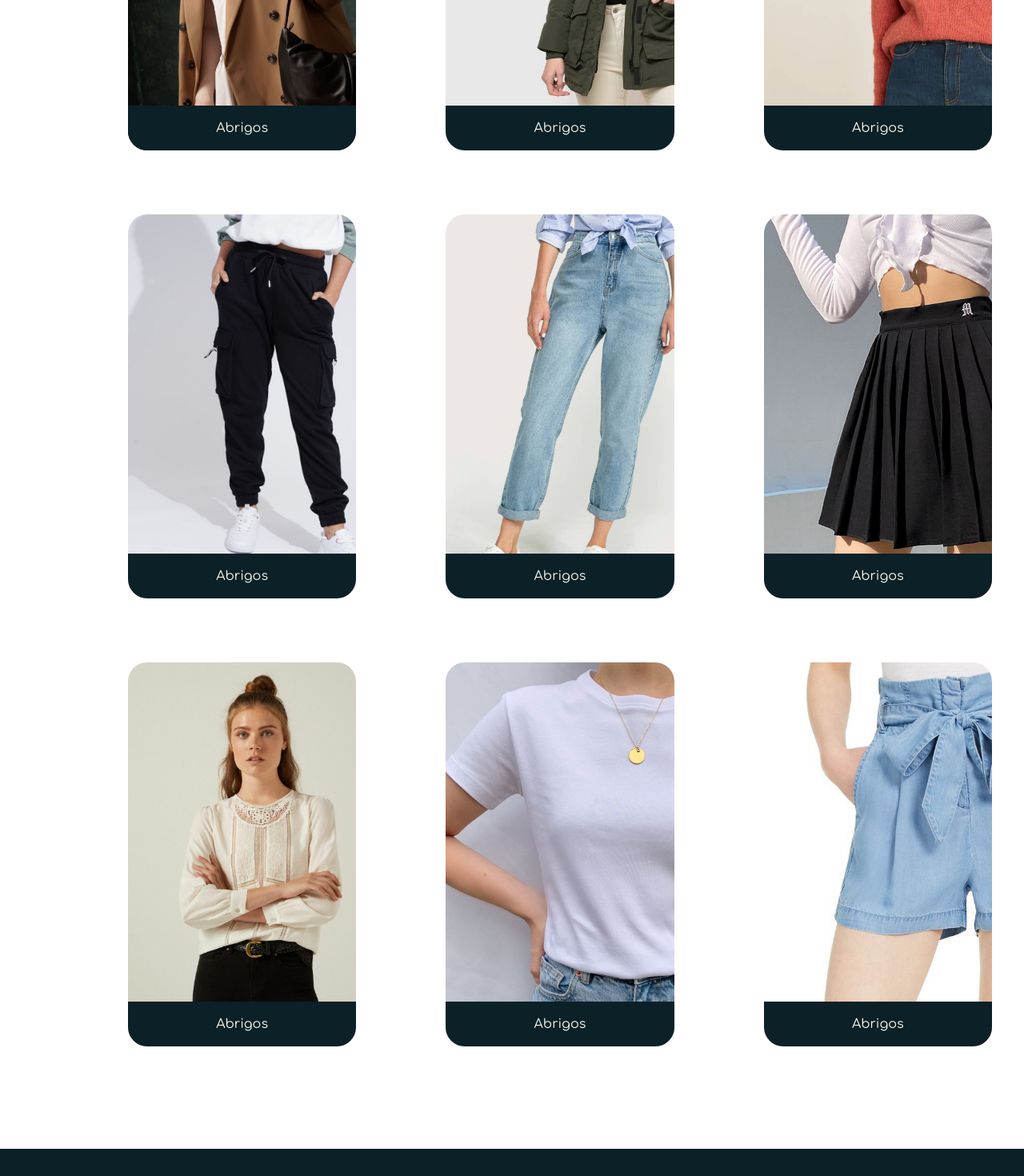
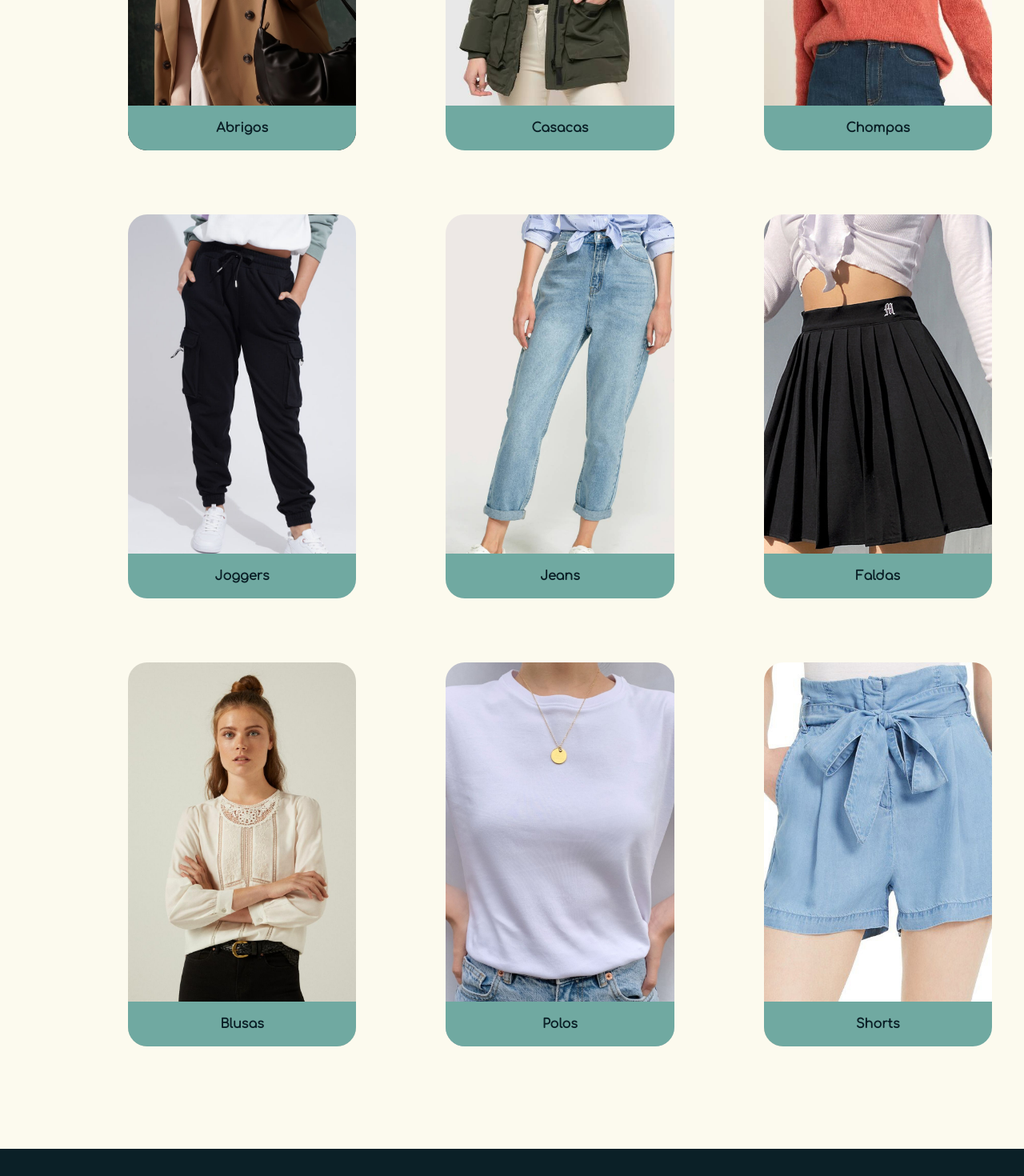
Before and after one commit to ssssshel/GloriousVS, a Next.js app: page / in a window 1280 px wide. Shown: the part 2160-3630 px from the top of the page at 80% size. Built offline with nearby package versions, Linux system fonts and the light colour scheme.

Commit message:
avance front 27/04 tarde

```diff
--- a/components/Footer.jsx
+++ b/components/Footer.jsx
@@ -10,7 +10,7 @@ const Footer = () => {
   return (
     <footer className="sticky z-20 flex items-center justify-center w-full h-screen px-10 bg-charleston">
       <div className="flex flex-row justify-around w-full">
-        <h2 className="font-Pacifico text-7xl text-ivory">Glorious</h2>
+        <h2 className="text-6xl font-Pacifico text-ivory">Glorious</h2>
         {/* col1 */}
         <ul className="flex flex-col gap-4">
           <li className="mb-2 -ml-4 text-xl font-Comfortaa text-ivory">
--- a/pages/catalogo/[category]/index.jsx
+++ b/pages/catalogo/[category]/index.jsx
@@ -11,7 +11,7 @@ export default function ProductCategory() {
 
   let cat = "";
 
-  cat = category.substring(0, 1).toUpperCase() + category.substring(1);
+  // cat = category.substring(0, 1).toUpperCase() + category.substring(1);
 
   // setCat("loading");
 
@@ -21,17 +21,25 @@ export default function ProductCategory() {
       <Navbar />
       {/* section */}
       <div>
-        <div className="w-full h-auto py-32 pl-40 pr-10">
-          <div>
-            <div className="" />
+        <div className="w-full h-auto py-20 pl-40 pr-10 bg-ivory">
+          <div className="grid grid-rows-1 grid-cols-11 w-full h-80% items-center ">
+            <h1 className="text-6xl text-charleston font-Pacifico">
+              {category}
+            </h1>
+            <div className="w-full h-full col-span-11 col-start-5 bg-center bg-no-repeat bg-cover rounded-3xl bg-abrigoGris" />
           </div>
-          <h1 className="text-6xl text-charleston font-Pacifico">{cat}</h1>
-          <div className="grid grid-flow-row grid-cols-3 mt-20 gap-y-20 gap-x-28">
+          <div className="grid grid-flow-row grid-cols-3 mt-20 bg-ivory gap-y-20 gap-x-28">
             <Link href={`/catalogo/${category}/`}>
               <a>
                 <div className="w-full h-60% hover:brightness-75 flex flex-col justify-end bg-abrigo bg-cover rounded-3xl bg-no-repeat">
-                  <div className="flex flex-col items-center justify-center w-full hover:bg-teal h-14 rounded-b-3xl hover:cursor-pointer bg-charleston">
-                    <span className="text-ivory font-Comfortaa">Abrigos</span>
+                  <div className="grid w-full grid-cols-3 grid-rows-1 rounded-b-3xl h-14 hover:cursor-pointer">
+                    <div className="flex flex-col justify-center col-start-1 col-end-3 pl-6 text-base font-Comfortaa rounded-bl-3xl hover:bg-ivory bg-green">
+                      <h3>Abrigo camel</h3>
+                      <p>S/.42</p>
+                    </div>
+                    <div className="flex flex-col justify-center text-sm bg-charleston hover:bg-ivory hover:text-charleston font-Comfortaa text-ivory rounded-br-3xl">
+                      <p className="text-center">Elige tus opciones</p>
+                    </div>
                   </div>
                 </div>
               </a>
--- a/pages/catalogo/index.jsx
+++ b/pages/catalogo/index.jsx
@@ -12,86 +12,104 @@ const catalogo = () => {
       />
       <Navbar />
       {/* section */}
-      <div className="w-full h-auto py-32 pl-40 pr-10">
+      <div className="w-full h-auto py-32 pl-40 pr-10 bg-ivory">
         <h1 className="text-6xl font-Pacifico text-charleston">Catálogo</h1>
         <div className="grid grid-flow-row grid-cols-3 mt-20 gap-y-20 gap-x-28">
           <Link href={"/catalogo/abrigos"}>
             <a>
-              <div className="w-full h-60% hover:brightness-75 flex flex-col justify-end bg-abrigo bg-cover rounded-3xl bg-no-repeat">
-                <div className="flex flex-col items-center justify-center w-full hover:bg-teal h-14 rounded-b-3xl hover:cursor-pointer bg-charleston">
-                  <span className="text-ivory font-Comfortaa">Abrigos</span>
+              <div className="w-full h-60% bg-center hover:brightness-75 flex flex-col justify-end bg-abrigo bg-cover rounded-3xl bg-no-repeat">
+                <div className="flex flex-col items-center justify-center w-full hover:bg-ivory h-14 rounded-b-3xl hover:cursor-pointer bg-green">
+                  <span className="font-bold text-charleston font-Comfortaa">
+                    Abrigos
+                  </span>
                 </div>
               </div>
             </a>
           </Link>
           <Link href={"/catalogo/casacas"}>
             <a>
-              <div className="w-full h-60% hover:brightness-75 flex flex-col justify-end bg-casaca bg-cover rounded-3xl bg-no-repeat">
-                <div className="flex flex-col items-center justify-center w-full hover:bg-teal h-14 rounded-b-3xl hover:cursor-pointer bg-charleston">
-                  <span className="text-ivory font-Comfortaa">Abrigos</span>
+              <div className="w-full bg-center h-60% hover:brightness-75 flex flex-col justify-end bg-casaca bg-cover rounded-3xl bg-no-repeat">
+                <div className="flex flex-col items-center justify-center w-full hover:bg-ivory h-14 rounded-b-3xl hover:cursor-pointer bg-green">
+                  <span className="font-bold text-charleston font-Comfortaa">
+                    Casacas
+                  </span>
                 </div>
               </div>
             </a>
           </Link>
           <Link href={"/catalogo/chompas"}>
             <a>
-              <div className="w-full h-60% hover:brightness-75 flex flex-col justify-end bg-chompa bg-cover rounded-3xl bg-no-repeat">
-                <div className="flex flex-col items-center justify-center w-full hover:bg-teal h-14 rounded-b-3xl hover:cursor-pointer bg-charleston">
-                  <span className="text-ivory font-Comfortaa">Abrigos</span>
+              <div className="w-full bg-center h-60% hover:brightness-75 flex flex-col justify-end bg-chompa bg-cover rounded-3xl bg-no-repeat">
+                <div className="flex flex-col items-center justify-center w-full hover:bg-ivory h-14 rounded-b-3xl hover:cursor-pointer bg-green">
+                  <span className="font-bold text-charleston font-Comfortaa">
+                    Chompas
+                  </span>
                 </div>
               </div>
             </a>
           </Link>
           <Link href={"/catalogo/joggers"}>
             <a>
-              <div className="w-full h-60% hover:brightness-75 flex flex-col justify-end bg-jogger bg-cover rounded-3xl bg-no-repeat">
-                <div className="flex flex-col items-center justify-center w-full hover:bg-teal h-14 rounded-b-3xl hover:cursor-pointer bg-charleston">
-                  <span className="text-ivory font-Comfortaa">Abrigos</span>
+              <div className="w-full bg-center h-60% hover:brightness-75 flex flex-col justify-end bg-jogger bg-cover rounded-3xl bg-no-repeat">
+                <div className="flex flex-col items-center justify-center w-full hover:bg-ivory h-14 rounded-b-3xl hover:cursor-pointer bg-green">
+                  <span className="font-bold text-charleston font-Comfortaa">
+                    Joggers
+                  </span>
                 </div>
               </div>
             </a>
           </Link>
           <Link href={"/catalogo/jeans"}>
             <a>
-              <div className="w-full h-60% hover:brightness-75 flex flex-col justify-end bg-jeans bg-cover rounded-3xl bg-no-repeat">
-                <div className="flex flex-col items-center justify-center w-full hover:bg-teal h-14 rounded-b-3xl hover:cursor-pointer bg-charleston">
-                  <span className="text-ivory font-Comfortaa">Abrigos</span>
+              <div className="w-full bg-center h-60% hover:brightness-75 flex flex-col justify-end bg-jeans bg-cover rounded-3xl bg-no-repeat">
+                <div className="flex flex-col items-center justify-center w-full hover:bg-ivory h-14 rounded-b-3xl hover:cursor-pointer bg-green">
+                  <span className="font-bold text-charleston font-Comfortaa">
+                    Jeans
+                  </span>
                 </div>
               </div>
             </a>
           </Link>
           <Link href={"/catalogo/faldas"}>
             <a>
-              <div className="w-full h-60% hover:brightness-75 flex flex-col justify-end bg-falda bg-cover rounded-3xl bg-no-repeat">
-                <div className="flex flex-col items-center justify-center w-full hover:bg-teal h-14 rounded-b-3xl hover:cursor-pointer bg-charleston">
-                  <span className="text-ivory font-Comfortaa">Abrigos</span>
+              <div className="w-full bg-center h-60% hover:brightness-75 flex flex-col justify-end bg-falda bg-cover rounded-3xl bg-no-repeat">
+                <div className="flex flex-col items-center justify-center w-full hover:bg-ivory h-14 rounded-b-3xl hover:cursor-pointer bg-green">
+                  <span className="font-bold text-charleston font-Comfortaa">
+                    Faldas
+                  </span>
                 </div>
               </div>
             </a>
           </Link>
           <Link href={"/catalogo/blusas"}>
             <a>
-              <div className="w-full h-60% hover:brightness-75 flex flex-col justify-end bg-blusa bg-cover rounded-3xl bg-no-repeat">
-                <div className="flex flex-col items-center justify-center w-full hover:bg-teal h-14 rounded-b-3xl hover:cursor-pointer bg-charleston">
-                  <span className="text-ivory font-Comfortaa">Abrigos</span>
+              <div className="w-full bg-center h-60% hover:brightness-75 flex flex-col justify-end bg-blusa bg-cover rounded-3xl bg-no-repeat">
+                <div className="flex flex-col items-center justify-center w-full hover:bg-ivory h-14 rounded-b-3xl hover:cursor-pointer bg-green">
+                  <span className="font-bold text-charleston font-Comfortaa">
+                    Blusas
+                  </span>
                 </div>
               </div>
             </a>
           </Link>
           <Link href={"/catalogo/polos"}>
             <a>
-              <div className="w-full h-60% hover:brightness-75 flex flex-col justify-end bg-polo bg-cover rounded-3xl bg-no-repeat">
-                <div className="flex flex-col items-center justify-center w-full hover:bg-teal h-14 rounded-b-3xl hover:cursor-pointer bg-charleston">
-                  <span className="text-ivory font-Comfortaa">Abrigos</span>
+              <div className="w-full h-60% bg-center hover:brightness-75 flex flex-col justify-end bg-polo bg-cover rounded-3xl bg-no-repeat">
+                <div className="flex flex-col items-center justify-center w-full hover:bg-ivory h-14 rounded-b-3xl hover:cursor-pointer bg-green">
+                  <span className="font-bold text-charleston font-Comfortaa">
+                    Polos
+                  </span>
                 </div>
               </div>
             </a>
           </Link>
           <Link href={"/catalogo/shorts"}>
             <a>
-              <div className="w-full h-60% hover:brightness-75 flex flex-col justify-end bg-short bg-cover rounded-3xl bg-no-repeat">
-                <div className="flex flex-col items-center justify-center w-full hover:bg-teal h-14 rounded-b-3xl hover:cursor-pointer bg-charleston">
-                  <span className="text-ivory font-Comfortaa">Abrigos</span>
+              <div className="w-full h-60% bg-center hover:brightness-75 flex flex-col justify-end bg-short bg-cover rounded-3xl bg-no-repeat">
+                <div className="flex flex-col items-center justify-center w-full hover:bg-ivory h-14 rounded-b-3xl hover:cursor-pointer bg-green">
+                  <span className="font-bold text-charleston font-Comfortaa">
+                    Shorts
+                  </span>
                 </div>
               </div>
             </a>
--- a/pages/index.jsx
+++ b/pages/index.jsx
@@ -38,86 +38,104 @@ const home = () => {
         </article>
       </div>
       {/* store */}
-      <div className="w-full h-auto py-32 pl-40 pr-10">
+      <div className="w-full h-auto py-32 pl-40 pr-10 bg-ivory">
         <h1 className="text-6xl text-charleston font-Pacifico">Store</h1>
         <div className="grid grid-flow-row grid-cols-3 mt-20 gap-y-20 gap-x-28">
           <Link href={"/catalogo/abrigos"}>
             <a>
-              <div className="w-full h-60% hover:brightness-75 flex flex-col justify-end bg-abrigo bg-cover rounded-3xl bg-no-repeat">
-                <div className="flex flex-col items-center justify-center w-full hover:bg-teal h-14 rounded-b-3xl hover:cursor-pointer bg-charleston">
-                  <span className="text-ivory font-Comfortaa">Abrigos</span>
+              <div className="w-full h-60% bg-center hover:brightness-75 flex flex-col justify-end bg-abrigo bg-cover rounded-3xl bg-no-repeat">
+                <div className="flex flex-col items-center justify-center w-full hover:bg-ivory h-14 rounded-b-3xl hover:cursor-pointer bg-green">
+                  <span className="font-bold text-charleston font-Comfortaa">
+                    Abrigos
+                  </span>
                 </div>
               </div>
             </a>
           </Link>
           <Link href={"/catalogo/casacas"}>
             <a>
-              <div className="w-full h-60% hover:brightness-75 flex flex-col justify-end bg-casaca bg-cover rounded-3xl bg-no-repeat">
-                <div className="flex flex-col items-center justify-center w-full hover:bg-teal h-14 rounded-b-3xl hover:cursor-pointer bg-charleston">
-                  <span className="text-ivory font-Comfortaa">Abrigos</span>
+              <div className="w-full bg-center h-60% hover:brightness-75 flex flex-col justify-end bg-casaca bg-cover rounded-3xl bg-no-repeat">
+                <div className="flex flex-col items-center justify-center w-full hover:bg-ivory h-14 rounded-b-3xl hover:cursor-pointer bg-green">
+                  <span className="font-bold text-charleston font-Comfortaa">
+                    Casacas
+                  </span>
                 </div>
               </div>
             </a>
           </Link>
           <Link href={"/catalogo/chompas"}>
             <a>
-              <div className="w-full h-60% hover:brightness-75 flex flex-col justify-end bg-chompa bg-cover rounded-3xl bg-no-repeat">
-                <div className="flex flex-col items-center justify-center w-full hover:bg-teal h-14 rounded-b-3xl hover:cursor-pointer bg-charleston">
-                  <span className="text-ivory font-Comfortaa">Abrigos</span>
+              <div className="w-full bg-center h-60% hover:brightness-75 flex flex-col justify-end bg-chompa bg-cover rounded-3xl bg-no-repeat">
+                <div className="flex flex-col items-center justify-center w-full hover:bg-ivory h-14 rounded-b-3xl hover:cursor-pointer bg-green">
+                  <span className="font-bold text-charleston font-Comfortaa">
+                    Chompas
+                  </span>
                 </div>
               </div>
             </a>
           </Link>
           <Link href={"/catalogo/joggers"}>
             <a>
-              <div className="w-full h-60% hover:brightness-75 flex flex-col justify-end bg-jogger bg-cover rounded-3xl bg-no-repeat">
-                <div className="flex flex-col items-center justify-center w-full hover:bg-teal h-14 rounded-b-3xl hover:cursor-pointer bg-charleston">
-                  <span className="text-ivory font-Comfortaa">Abrigos</span>
+              <div className="w-full bg-center h-60% hover:brightness-75 flex flex-col justify-end bg-jogger bg-cover rounded-3xl bg-no-repeat">
+                <div className="flex flex-col items-center justify-center w-full hover:bg-ivory h-14 rounded-b-3xl hover:cursor-pointer bg-green">
+                  <span className="font-bold text-charleston font-Comfortaa">
+                    Joggers
+                  </span>
                 </div>
               </div>
             </a>
           </Link>
           <Link href={"/catalogo/jeans"}>
             <a>
-              <div className="w-full h-60% hover:brightness-75 flex flex-col justify-end bg-jeans bg-cover rounded-3xl bg-no-repeat">
-                <div className="flex flex-col items-center justify-center w-full hover:bg-teal h-14 rounded-b-3xl hover:cursor-pointer bg-charleston">
-                  <span className="text-ivory font-Comfortaa">Abrigos</span>
+              <div className="w-full bg-center h-60% hover:brightness-75 flex flex-col justify-end bg-jeans bg-cover rounded-3xl bg-no-repeat">
+                <div className="flex flex-col items-center justify-center w-full hover:bg-ivory h-14 rounded-b-3xl hover:cursor-pointer bg-green">
+                  <span className="font-bold text-charleston font-Comfortaa">
+                    Jeans
+                  </span>
                 </div>
               </div>
             </a>
           </Link>
           <Link href={"/catalogo/faldas"}>
             <a>
-              <div className="w-full h-60% hover:brightness-75 flex flex-col justify-end bg-falda bg-cover rounded-3xl bg-no-repeat">
-                <div className="flex flex-col items-center justify-center w-full hover:bg-teal h-14 rounded-b-3xl hover:cursor-pointer bg-charleston">
-                  <span className="text-ivory font-Comfortaa">Abrigos</span>
+              <div className="w-full bg-center h-60% hover:brightness-75 flex flex-col justify-end bg-falda bg-cover rounded-3xl bg-no-repeat">
+                <div className="flex flex-col items-center justify-center w-full hover:bg-ivory h-14 rounded-b-3xl hover:cursor-pointer bg-green">
+                  <span className="font-bold text-charleston font-Comfortaa">
+                    Faldas
+                  </span>
                 </div>
               </div>
             </a>
           </Link>
           <Link href={"/catalogo/blusas"}>
             <a>
-              <div className="w-full h-60% hover:brightness-75 flex flex-col justify-end bg-blusa bg-cover rounded-3xl bg-no-repeat">
-                <div className="flex flex-col items-center justify-center w-full hover:bg-teal h-14 rounded-b-3xl hover:cursor-pointer bg-charleston">
-                  <span className="text-ivory font-Comfortaa">Abrigos</span>
+              <div className="w-full bg-center h-60% hover:brightness-75 flex flex-col justify-end bg-blusa bg-cover rounded-3xl bg-no-repeat">
+                <div className="flex flex-col items-center justify-center w-full hover:bg-ivory h-14 rounded-b-3xl hover:cursor-pointer bg-green">
+                  <span className="font-bold text-charleston font-Comfortaa">
+                    Blusas
+                  </span>
                 </div>
               </div>
             </a>
           </Link>
           <Link href={"/catalogo/polos"}>
             <a>
-              <div className="w-full h-60% hover:brightness-75 flex flex-col justify-end bg-polo bg-cover rounded-3xl bg-no-repeat">
-                <div className="flex flex-col items-center justify-center w-full hover:bg-teal h-14 rounded-b-3xl hover:cursor-pointer bg-charleston">
-                  <span className="text-ivory font-Comfortaa">Abrigos</span>
+              <div className="w-full h-60% bg-center hover:brightness-75 flex flex-col justify-end bg-polo bg-cover rounded-3xl bg-no-repeat">
+                <div className="flex flex-col items-center justify-center w-full hover:bg-ivory h-14 rounded-b-3xl hover:cursor-pointer bg-green">
+                  <span className="font-bold text-charleston font-Comfortaa">
+                    Polos
+                  </span>
                 </div>
               </div>
             </a>
           </Link>
           <Link href={"/catalogo/shorts"}>
             <a>
-              <div className="w-full h-60% hover:brightness-75 flex flex-col justify-end bg-short bg-cover rounded-3xl bg-no-repeat">
-                <div className="flex flex-col items-center justify-center w-full hover:bg-teal h-14 rounded-b-3xl hover:cursor-pointer bg-charleston">
-                  <span className="text-ivory font-Comfortaa">Abrigos</span>
+              <div className="w-full h-60% bg-center hover:brightness-75 flex flex-col justify-end bg-short bg-cover rounded-3xl bg-no-repeat">
+                <div className="flex flex-col items-center justify-center w-full hover:bg-ivory h-14 rounded-b-3xl hover:cursor-pointer bg-green">
+                  <span className="font-bold text-charleston font-Comfortaa">
+                    Shorts
+                  </span>
                 </div>
               </div>
             </a>
--- a/tailwind.config.js
+++ b/tailwind.config.js
@@ -18,6 +18,7 @@ module.exports = {
         'jogger': "url('/img/assets/jogger.jpg')",
         'polo': "url('/img/assets/polo.jpg')",
         'short': "url('/img/assets/short.jpg')",
+        'abrigoGris': "url('/img/assets/abrigoGris.jpeg')"
       },
       fontFamily: {
         'Comfortaa': ['Comfortaa', 'sans-serif'],
```
Also changed, not shown: pages/catalogo/[category]/[id]/index.jsx (+102 -0 lines), public/img/assets/abrigoGris.jpeg (added).
